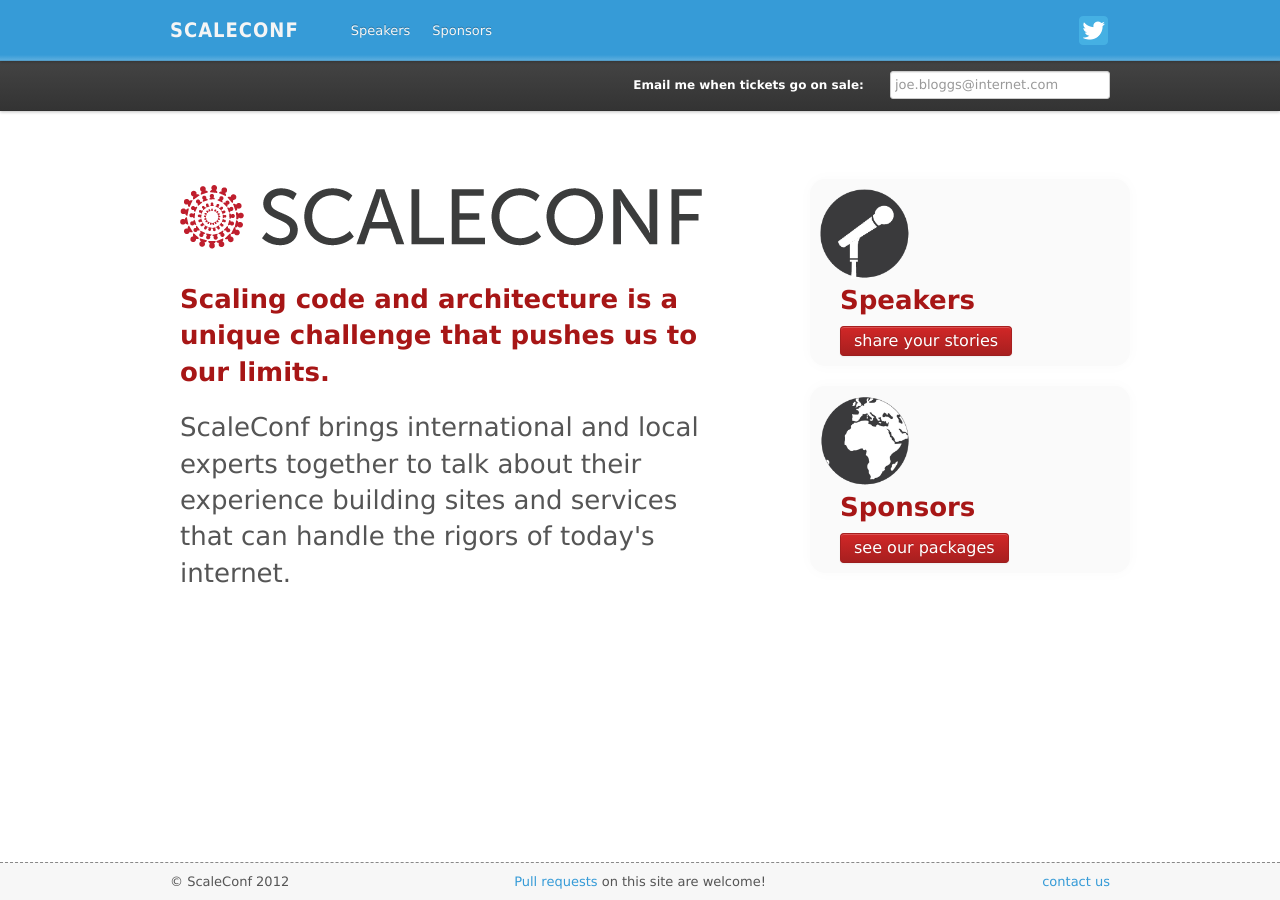
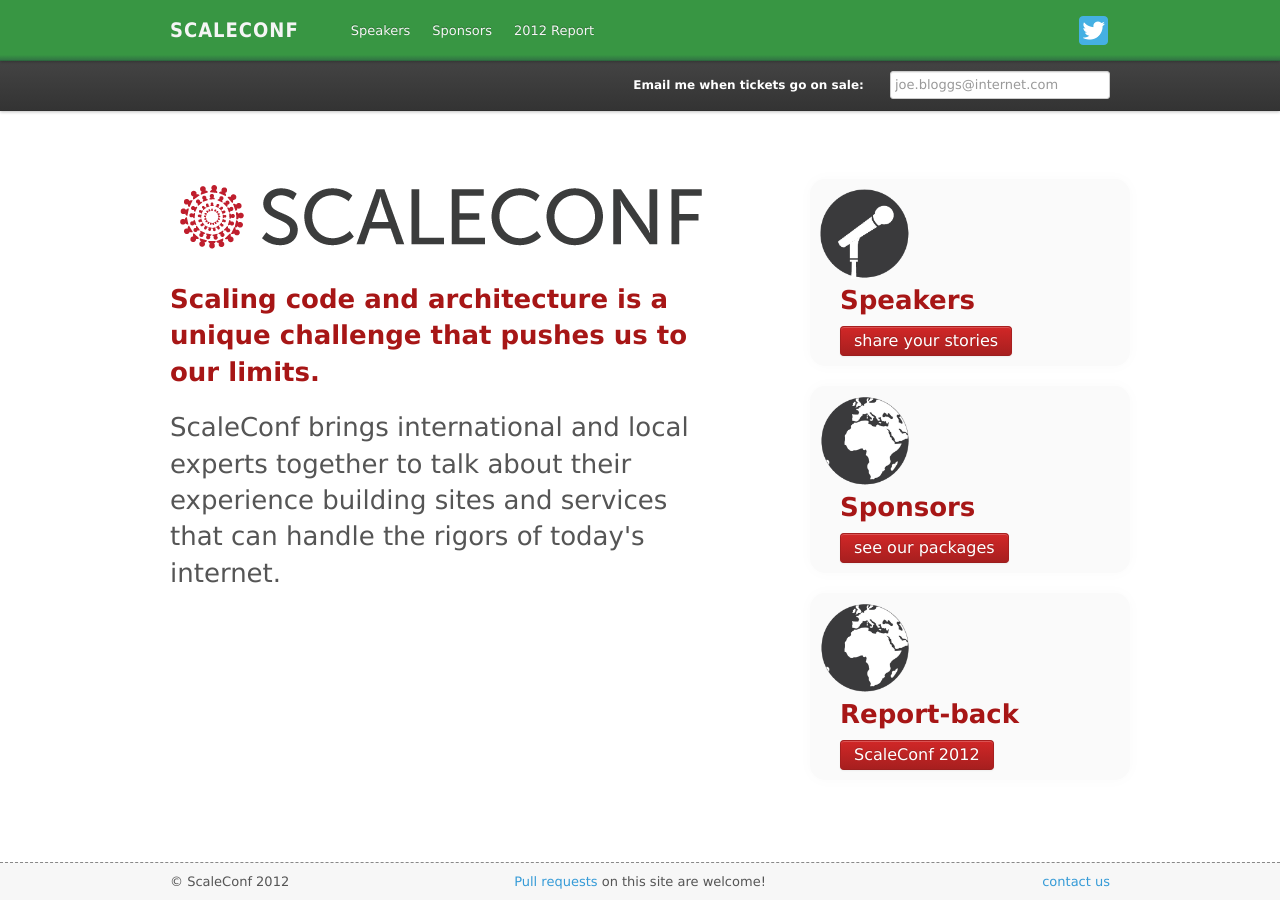
Before and after one commit to scaleconf/scaleconf.github.com, a Jekyll site: the page built from index.html, in a window 1280 px wide. Built offline with Jekyll 4.4.1, drawn with Linux system fonts in a browser that asks for light colours; Markdown is read by kramdown in place of the engine named in the settings.

Commit message:
Changed navbar color and added report back
Used a color scheme designer to choose a new color for the navbar,
need to confirm with out designer if this looks ok ;)

I also made a report-back page which is useful for future attendees,
speakers and sponsors to get an idea of what last year was like.
It could probably do with some more work.

```diff
--- a/_config.yml
+++ b/_config.yml
@@ -8,6 +8,8 @@
   url: /tell-a-story
 - text: Sponsors
   url: /sponsor-packages
+- text: 2012 Report
+  url: /report-2012
 2012navigation:
 - text:
   url: /2012/
--- a/css/scaleconf.css
+++ b/css/scaleconf.css
@@ -3,10 +3,24 @@
 .aligncenter { text-align: center;}
 .bg1 { background:#f5f5f5;}
 .bigtext { font-size: 16px; }
-.herotext { font-size: 26px; line-height:1.4em; text-align:left; padding:0 10px 10px 10px; color:#555;}
+.herotext { font-size: 26px; line-height:1.4em; text-align:left; padding:0 10px 10px 0px; color:#555;}
 .herotext b { color:#A71616; font-weight:bold; }
 .red { color:#A71616; }
 
+/* over-ride the bootstrap navbar colors */
+
+div.navbar .navbar-inner{background-color:##389643;
+    background-image:-webkit-gradient(linear, 0 0, 0 100%, from(#389643), color-stop(90%, #389643), to(#306F44));
+    background-image:-webkit-linear-gradient(#389643, #389643 90%, #306F44);
+    background-image:-moz-linear-gradient(top, #389643, #389643 90%, #306F44);
+    background-image:-ms-linear-gradient(#389643, #389643 90%, #306F44);
+    background-image:-o-linear-gradient(#389643, #389643 90%, #306F44);
+    background-image:linear-gradient(#389643, #389643 90%, #306F44);
+    background-repeat:no-repeat;
+    filter:progid:DXImageTransform.Microsoft.gradient(startColorstr='#389643', endColorstr='#306F44', GradientType=0);
+}
+
+/* custom button instead of bootstrap std */
 /* courtesy of http://charliepark.org/bootstrap_buttons/ */
 .btn-custom {
   background-color: hsl(0, 68%, 39%) !important;
@@ -28,12 +42,15 @@
 }
 
 footer { border-top:dashed 1px #888; padding-top:10px; position:fixed; bottom:0; width:100%; background:#F7F7F7; }
+
 div.navbar a.brand {
     padding: 20px 20px;
     font-family: tahoma;
     font-weight: bold;
     letter-spacing: 0.05em;
 }
+
+/* where we put the email form */
 div.navbar-alt-inner {
     min-height:50px;
     padding-left:20px;
@@ -56,17 +73,20 @@
 div.navbar-alt-inner p span { color:#fff; font-weight:bold;}
 div.navbar-alt-inner input { margin:0 0 0 10px; }
 
-p.rambling { color:#ccc; border: solid 1px #eee; font-weight: bold; font-size: 16px; }
+/* speaker blocks */
 div.picture-block { border: solid 1px #eee; }
 div.picture-block h2 { background: #555; padding:8px; color: #fff; }
 div.picture-block p { padding:8px; color: #222; }
 
+/* home page actions */
 div.calling { padding-top:50px; }
 div.calling-card { margin-bottom: 20px; padding:10px; background:#fafafa; box-shadow: 0 0 15px #fafafa; border-radius:15px; }
 div.calling-card img { display:inline-block; }
 div.calling-card div { display:inline-block; padding:0px 20px; vertical-align:top; text-align:middle; }
 div.calling-card div h2 { margin-top:5px; padding:0; color:# }
 div.calling-card div a { margin-top:10px; }
+
+/* sponsorship packages */
 div.package {
     width:300px;
     height:450px;
@@ -90,3 +110,8 @@
 div.package p  { color:#777; padding:10px; background:#fafafa; }
 div.package ul { padding: 0 10px; list-style-type:circle;}
 div.package ul li { line-height:1.7em; }
+
+/* report styles */
+div.report { background:#444; margin-top:20px; padding:30px; border-radius:15px;}
+p.report { font-size:30px; color:#ccc; line-height:1.4em; padding:15px 0;}
+p.report b { font-weight:bold; color:#d06F44; }
--- a/index.html
+++ b/index.html
@@ -23,17 +23,8 @@
         <!-- Call to Action Column -->
         <div class="span4 offset1 calling">
             <!-- Engineers -->
-            <!-- Not much to tell yet
-            <div class="row">
-                <div class="span2" style='font-size:16px;'>
-                    <img src='/images/engineer.png'/>
-                </div>
-                <div class="span2" style='font-size:16px;'>
-                    <h2 style='line-height:0.9em;'>coders hackers admins</h2>
-                    <a href='#' class='btn btn-primary calling'> join us</a>
-                </div>
-            </div>
-            -->
+            <!-- ~ Attend -->
+
             <!-- Speakers -->
             <div class="row">
                 <div class="span4 calling-card">
@@ -54,6 +45,16 @@
                     </div>
                 </div>
             </div>
+            <!-- 2012 -->
+            <div class="row">
+                <div class="span4 calling-card">
+                    <img src='/images/world.png' weight='90px' height='90px'/>
+                    <div>
+                        <h2 class='red'>Report-back</h2>
+                        <a href='/report-2012' class='btn btn-custom'>ScaleConf 2012</a>
+                    </div>
+                </div>
+            </div>
             <!-- Charity or Previous year -->
             <!--
             <div class="row">
--- a/tell-a-story.html
+++ b/tell-a-story.html
@@ -11,7 +11,7 @@
                     <img src='/images/tall-microphone.png'/>
                 </div>
                 <div class='span5' style='padding-left:50px;'>
-                    <h1 class='red' style='padding:70px 0 20px 10px; '>Speakers</h1>
+                    <h1 class='red' style='padding:70px 0 20px 0; '>Speakers</h1>
                     <p class='herotext'>
                     If you have an experience or idea you&rsquo;d like to share, send
                     a brief email with the details of your topic to <b>
```
